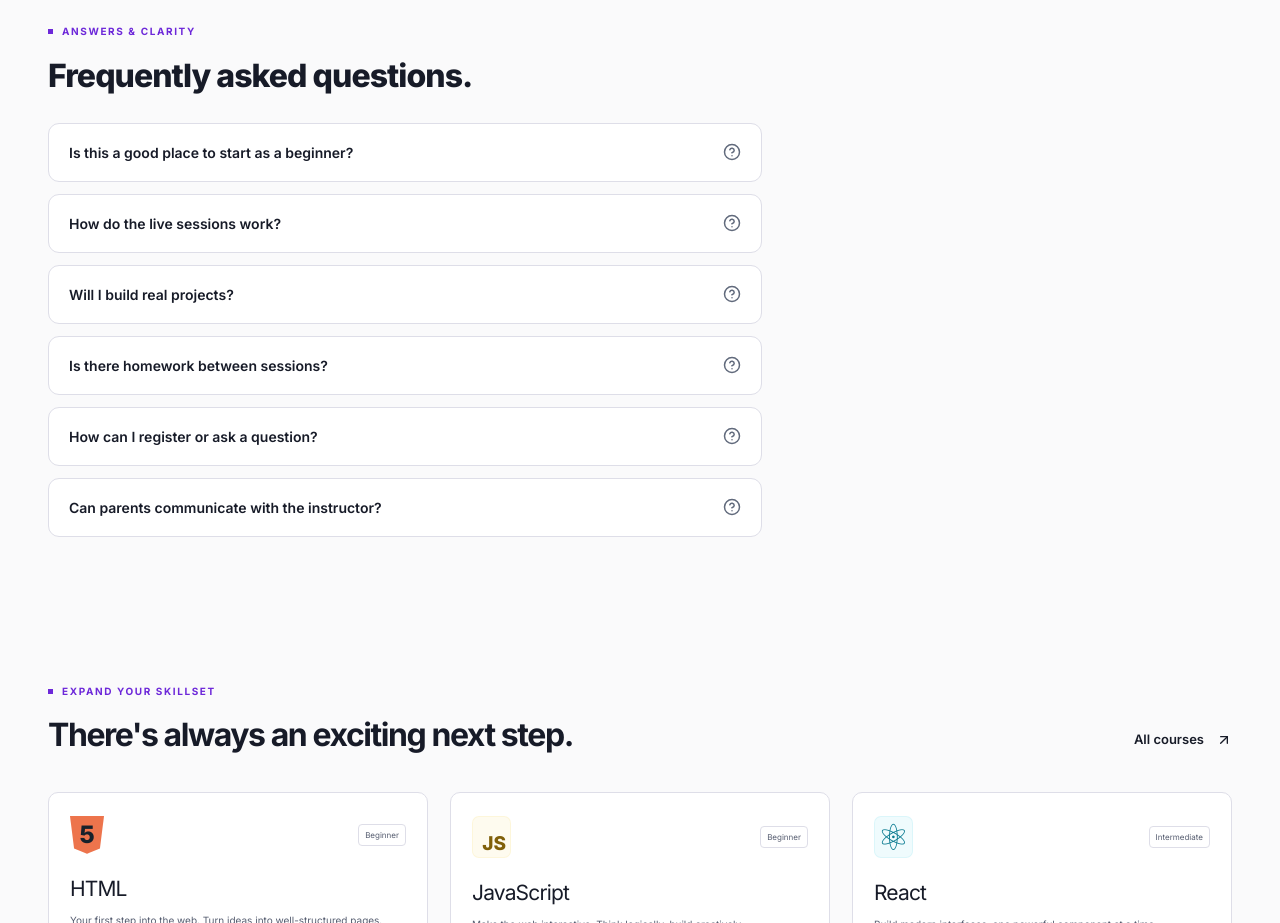
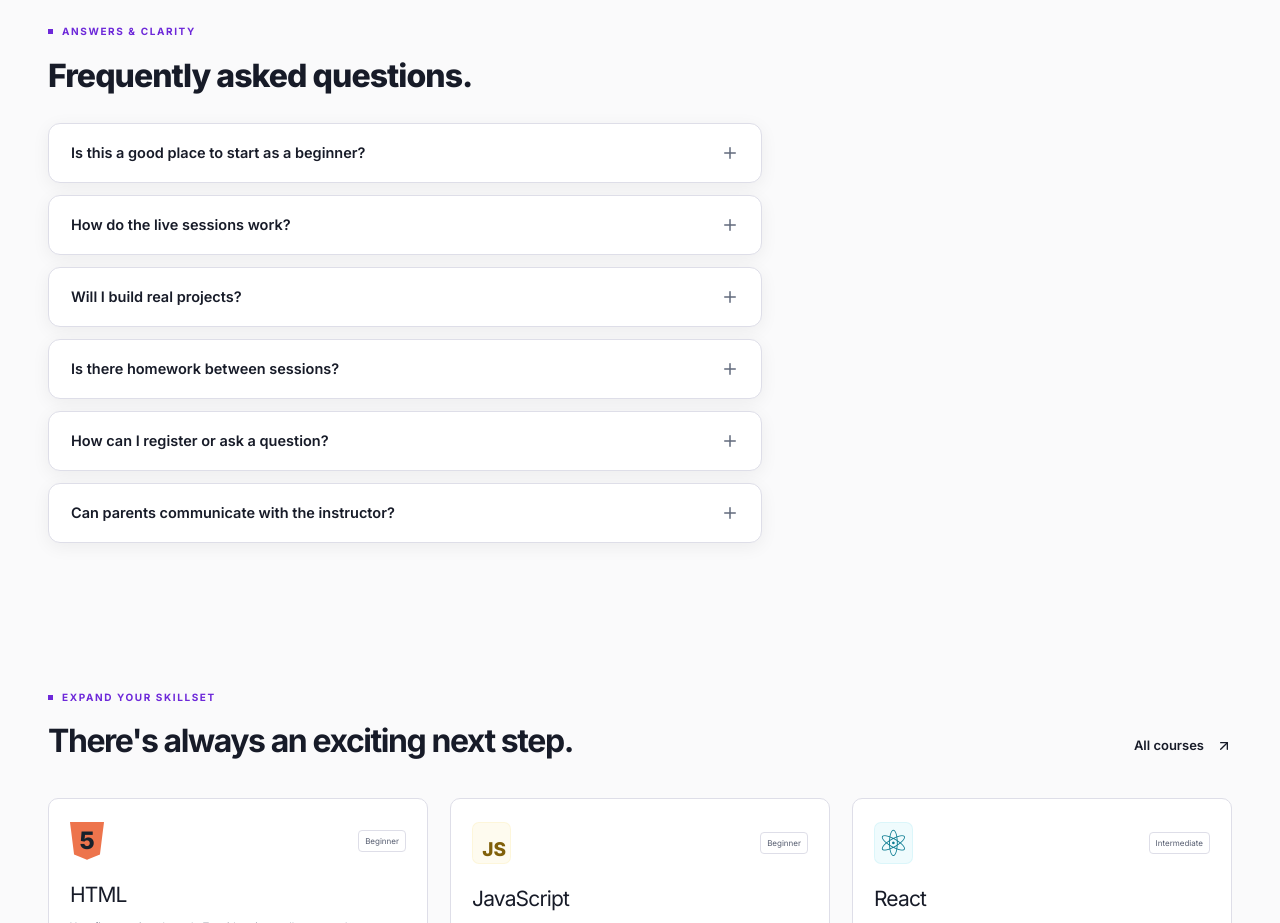
Before and after one commit to ramadan-alaa/mind-code, a React (Vite) app: page /courses/css in a window 1280 px wide. Shown: the part 3720-4643 px from the top of the page. Built offline with nearby package versions, Linux system fonts and the light colour scheme.

Commit message:
refactor: replace native details elements with animated motion accordion components

```diff
--- a/src/components/ui.tsx
+++ b/src/components/ui.tsx
@@ -1,3 +1,5 @@
+import { useState } from "react";
+import type { CSSProperties, ReactNode } from "react";
 import { useTranslation } from "react-i18next";
 import { Link } from "react-router-dom";
 import {
@@ -8,8 +10,7 @@ import {
   Layers3,
   Plus,
 } from "lucide-react";
-import { motion, useReducedMotion } from "motion/react";
-import type { CSSProperties, ReactNode } from "react";
+import { motion, AnimatePresence, useReducedMotion } from "motion/react";
 import type { Course, Localized } from "../data/courses";
 export function useCopy() {
   const { i18n, t } = useTranslation();
@@ -180,21 +181,76 @@ export function CourseCard({ course }: { course: Course }) {
 }
 export function Accordion({
   items,
+  className = "",
 }: {
   items: { q: Localized; a: Localized }[];
+  className?: string;
 }) {
+  const [openIndex, setOpenIndex] = useState<number | null>(null);
   const { local } = useCopy();
+  const reduce = useReducedMotion();
+
+  const toggle = (index: number) => {
+    // If clicking the currently open item, close it. Otherwise open the new one and close the rest.
+    setOpenIndex((current) => (current === index ? null : index));
+  };
+
   return (
-    <div className="accordion">
-      {items.map((item, i) => (
-        <details key={i}>
-          <summary>
-            {local(item.q)}
-            <Plus size={18} />
-          </summary>
-          <p>{local(item.a)}</p>
-        </details>
-      ))}
+    <div className={`accordion ${className}`}>
+      {items.map((item, i) => {
+        const isOpen = openIndex === i;
+        const id = `faq-accordion-${i}`;
+        return (
+          <div
+            key={i}
+            className={`accordion-item ${isOpen ? "is-open" : ""}`}
+          >
+            <h3>
+              <button
+                type="button"
+                id={`${id}-trigger`}
+                aria-expanded={isOpen}
+                aria-controls={`${id}-content`}
+                onClick={() => toggle(i)}
+                className="accordion-trigger"
+              >
+                <span>{local(item.q)}</span>
+                <motion.span
+                  className="accordion-icon"
+                  animate={{ rotate: isOpen ? 45 : 0 }}
+                  transition={{
+                    duration: reduce ? 0 : 0.28,
+                    ease: [0.16, 1, 0.3, 1],
+                  }}
+                >
+                  <Plus size={18} />
+                </motion.span>
+              </button>
+            </h3>
+            <AnimatePresence initial={false}>
+              {isOpen && (
+                <motion.div
+                  id={`${id}-content`}
+                  role="region"
+                  aria-labelledby={`${id}-trigger`}
+                  initial={{ height: 0, opacity: 0 }}
+                  animate={{ height: "auto", opacity: 1 }}
+                  exit={{ height: 0, opacity: 0 }}
+                  transition={{
+                    height: { duration: reduce ? 0 : 0.32, ease: [0.16, 1, 0.3, 1] },
+                    opacity: { duration: reduce ? 0 : 0.25, ease: "easeInOut" },
+                  }}
+                  style={{ overflow: "hidden" }}
+                >
+                  <div className="accordion-content">
+                    <p>{local(item.a)}</p>
+                  </div>
+                </motion.div>
+              )}
+            </AnimatePresence>
+          </div>
+        );
+      })}
     </div>
   );
 }
--- a/src/pages/CourseDetails.tsx
+++ b/src/pages/CourseDetails.tsx
@@ -27,6 +27,7 @@ import {
 import type { CSSProperties } from "react";
 import { courses } from "../data/courses";
 import {
+  Accordion,
   ButtonLink,
   CourseCard,
   TechIcon,
@@ -755,19 +756,7 @@ export default function CourseDetails() {
               <h2>{copy("Frequently asked questions.", "الأسئلة الشائعة حول الكورس.")}</h2>
             </Reveal>
 
-            <div className="course-faq-list">
-              {faq.slice(0, 6).map((item, i) => (
-                <details key={i} className="course-faq-item">
-                  <summary className="course-faq-summary">
-                    <span>{local(item.q)}</span>
-                    <HelpCircle size={18} className="faq-chevron-icon" />
-                  </summary>
-                  <div className="course-faq-content">
-                    <p>{local(item.a)}</p>
-                  </div>
-                </details>
-              ))}
-            </div>
+            <Accordion items={faq.slice(0, 6)} className="course-accordion" />
           </section>
         </div>
 
--- a/src/styles/course-details.css
+++ b/src/styles/course-details.css
@@ -1304,60 +1304,55 @@
 /* --------------------------------------------------------------------------
    Course FAQ Modern List
    -------------------------------------------------------------------------- */
-.course-faq-list {
+.course-accordion {
   display: grid;
   gap: 12px;
   margin-top: 28px;
 }
 
-.course-faq-item {
+.course-accordion .accordion-item {
   border: 1px solid var(--border);
-  border-radius: 11px;
+  border-radius: 12px;
   background: var(--surface);
-  transition: all 0.2s ease;
+  box-shadow: 0 4px 18px rgba(0, 0, 0, 0.06);
+  transition: border-color 0.25s ease, box-shadow 0.25s ease, background 0.25s ease;
   overflow: hidden;
 }
 
-.course-faq-item[open] {
-  border-color: color-mix(in srgb, var(--purple) 45%, var(--border));
-  box-shadow: 0 6px 20px rgba(0, 0, 0, 0.1);
-}
-
-.course-faq-summary {
+.course-accordion .accordion-item:hover {
+  border-color: color-mix(in srgb, var(--purple) 40%, var(--border));
+}
+
+.course-accordion .accordion-item.is-open {
+  border-color: color-mix(in srgb, var(--course-color) 50%, var(--border));
+  background: linear-gradient(165deg, var(--course-tint), var(--surface) 45%);
+  box-shadow: 0 10px 28px rgba(0, 0, 0, 0.16);
+}
+
+.course-accordion .accordion-trigger {
+  padding: 20px 22px;
+  font-size: 14.5px;
+  font-weight: 600;
   display: flex;
   align-items: center;
   justify-content: space-between;
-  gap: 14px;
-  padding: 18px 20px;
-  font-size: 14px;
-  font-weight: 600;
-  cursor: pointer;
-  list-style: none;
-}
-.course-faq-summary::-webkit-details-marker {
-  display: none;
-}
-
-.faq-chevron-icon {
-  color: var(--subtle);
-  transition: transform 0.25s, color 0.25s;
-  flex-shrink: 0;
-}
-
-.course-faq-item[open] .faq-chevron-icon {
-  color: var(--purple);
-  transform: rotate(180deg);
-}
-
-.course-faq-content {
-  padding: 0 20px 20px;
-}
-
-.course-faq-content p {
+  gap: 16px;
+}
+
+.course-accordion .accordion-item.is-open .accordion-trigger {
+  color: var(--text);
+}
+
+.course-accordion .accordion-content {
+  padding: 0 22px 20px 22px;
+}
+
+.course-accordion .accordion-content p {
   font-size: 13px;
   color: var(--muted);
-  line-height: 1.75;
-  margin: 0;
+  line-height: 1.8;
+  border-top: 1px solid rgba(255, 255, 255, 0.05);
+  padding-top: 14px;
 }
 
 /* --------------------------------------------------------------------------
--- a/src/styles/index.css
+++ b/src/styles/index.css
@@ -1278,41 +1278,60 @@ h2 {
   font-size: 11px;
   margin-top: 24px;
 }
-.accordion details {
+.accordion-item {
   border-bottom: 1px solid var(--border);
-}
-.accordion details:first-child {
+  transition: border-color 0.25s ease;
+}
+.accordion-item:first-child {
   border-top: 1px solid var(--border);
 }
-summary {
-  list-style: none;
-  cursor: pointer;
-}
-summary::-webkit-details-marker {
-  display: none;
-}
-.accordion summary {
-  padding: 20px 0;
+.accordion-item h3 {
+  margin: 0;
+  font-size: inherit;
+  font-weight: inherit;
+  letter-spacing: normal;
+}
+.accordion-trigger {
+  width: 100%;
+  padding: 22px 0;
   display: flex;
   justify-content: space-between;
   gap: 18px;
   align-items: center;
-  font-size: 12px;
-  font-weight: 500;
-}
-.accordion summary svg {
+  font-size: 13.5px;
+  font-weight: 600;
+  color: var(--text);
+  background: transparent;
+  border: none;
+  cursor: pointer;
+  text-align: start;
+  transition: color 0.2s;
+}
+.accordion-trigger:hover {
+  color: var(--purple);
+}
+.accordion-icon {
   color: var(--subtle);
-  transition: transform 0.2s;
-}
-.accordion details[open] summary svg {
-  transform: rotate(45deg);
+  display: flex;
+  align-items: center;
+  justify-content: center;
+  flex-shrink: 0;
+  transition: color 0.2s;
+}
+.accordion-item.is-open .accordion-icon {
   color: var(--purple);
 }
-.accordion details p {
-  font-size: 11px;
-  color: var(--muted);
+.accordion-content {
   padding: 0 25px 20px 0;
-  line-height: 1.9;
+}
+[dir="rtl"] .accordion-content {
+  padding: 0 0 20px 25px;
+}
+.accordion-content p {
+  margin: 0;
+  font-size: 12.5px;
+  color: var(--muted);
+  line-height: 1.85;
 }
 .final-cta {
   margin-block: 0 90px;
```
